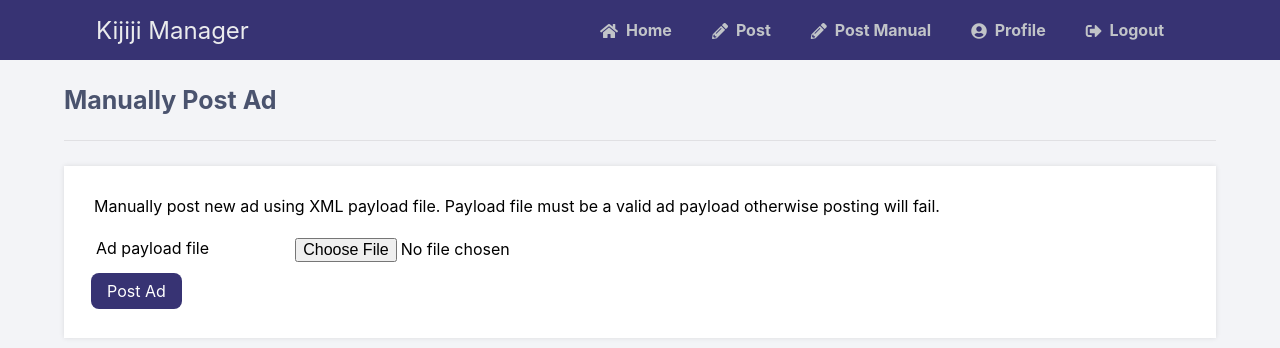
After one commit to jackm/kijiji-manager, a Flask app: page /post_manual in a window 1280 px wide. The commit adds this page. Shown: the top 348 px of the page. Run offline with Flask 2, Linux system fonts and the light colour scheme; the visitor is signed in with stand-in values (Sample User, id 1); some libraries are stand-ins or nearby versions.

Commit message:
Manually post ad using XML payload

```diff
--- a/kijiji_manager/forms/post.py
+++ b/kijiji_manager/forms/post.py
@@ -100,3 +100,10 @@ class PostForm(FlaskForm):
     file10 = FileField('Pictures', [FileAllowed(images, 'Must be an image file')])
 
     submit = SubmitField('Post Ad')
+
+
+class PostManualForm(FlaskForm):
+    """Ad manual post form"""
+
+    file = FileField('Ad payload file', [FileRequired(), FileAllowed(['xml'], 'Must be an XML file')])
+    submit = SubmitField('Post Ad')
--- a/kijiji_manager/templates/layout.html
+++ b/kijiji_manager/templates/layout.html
@@ -17,6 +17,7 @@
             <h1>Kijiji Manager</h1>
             <a href="{{ url_for('main.home') }}"><i class="fas fa-home"></i>Home</a>
             <a href="{{ url_for('ad.post') }}"><i class="fas fa-pencil-alt"></i>Post</a>
+            <a href="{{ url_for('ad.post_manual') }}"><i class="fas fa-pencil-alt"></i>Post Manual</a>
             <a href="{{ url_for('user.profile') }}"><i class="fas fa-user-circle"></i>Profile</a>
             <a href="{{ url_for('user.logout') }}"><i class="fas fa-sign-out-alt"></i>Logout</a>
         </div>
--- /dev/null
+++ b/kijiji_manager/templates/post_manual.html
@@ -0,0 +1,20 @@
+{% extends 'layout.html' %}
+
+{% block title %}Manually Post Ad{% endblock %}
+
+{% block content %}
+<h2>Manually Post Ad</h2>
+<div>
+    <p>Manually post new ad using XML payload file. Payload file must be a valid ad payload otherwise posting will fail.</p>
+    <form action="{{ url_for('ad.post_manual') }}" enctype="multipart/form-data" method="post">
+    <table>
+        <tr>
+            <td>{{ form.file.label }}</td>
+            <td>{{ form.file }}</td>
+        </tr>
+    </table>
+    {{ form.csrf_token }}
+    {{ form.submit }}
+    </form>
+</div>
+{% endblock %}
--- a/kijiji_manager/views/ad.py
+++ b/kijiji_manager/views/ad.py
@@ -10,7 +10,7 @@ from flask_wtf import FlaskForm
 from wtforms import StringField, SelectField, BooleanField, IntegerField, DateField
 
 from kijiji_manager.common import get_category_data, get_location_data, get_attrib
-from kijiji_manager.forms.post import CategoryForm, PostForm
+from kijiji_manager.forms.post import CategoryForm, PostForm, PostManualForm
 from kijiji_manager.kijijiapi import KijijiApi
 
 executor = Executor()
@@ -31,6 +31,20 @@ def delete(ad_id):
     KijijiApi().delete_ad(current_user.id, current_user.token, ad_id)
     flash('Deleted ad %s' % ad_id)
     return redirect(url_for('main.home'))
+
+
+@ad.route('/post_manual', methods=['GET', 'POST'])
+@login_required
+def post_manual():
+    form = PostManualForm()
+    if form.validate_on_submit():
+        if form.file.data:
+            ad_id = KijijiApi().post_ad(current_user.id, current_user.token, form.file.data.read())
+            flash('Manually posted ad %s' % ad_id)
+
+    if form.errors:
+        flash(form.errors)
+    return render_template('post_manual.html', form=form)
 
 
 @ad.route('/post', methods=['GET', 'POST'])
```
